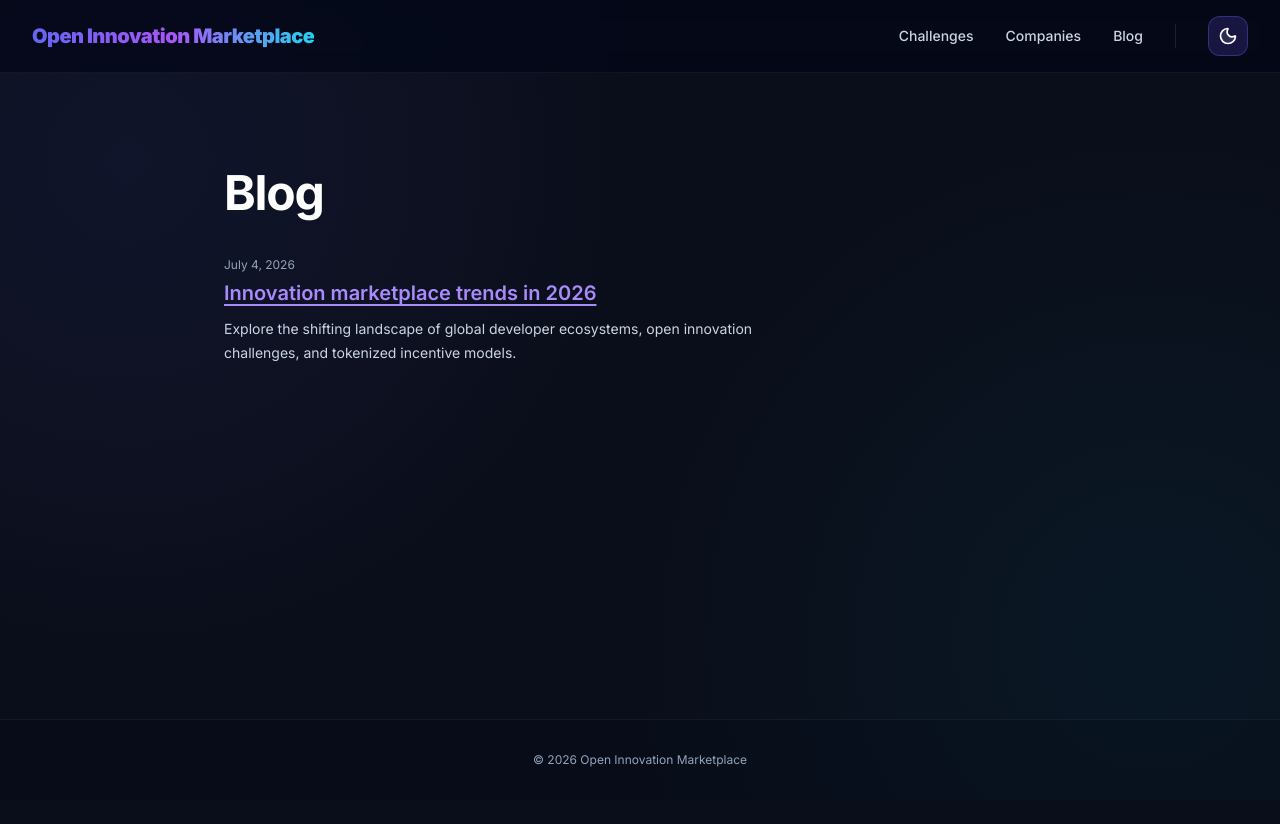
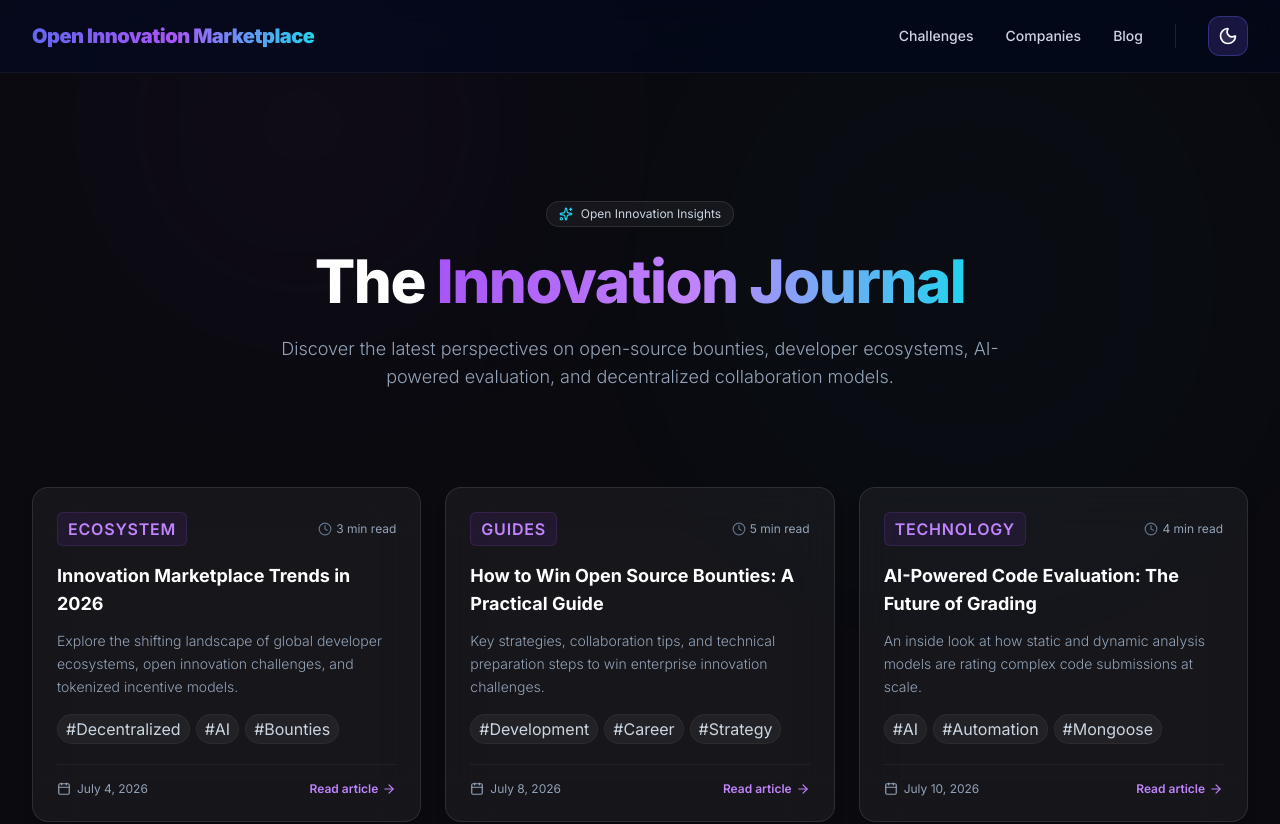
Before and after one commit to shivamrokade6411/Open-Innovation-Marketplace, a Next.js app in the folder apps/frontend/: page /blog in a window 1280 px wide. Shown: the top 824 px of the page. Before the commit the page ends 800 px from the top, so only its background shows below. Built offline with nearby package versions, Linux system fonts and the light colour scheme.

Commit message:
Update project

```diff
--- a/apps/frontend/src/app/(public)/blog/[slug]/page.tsx
+++ b/apps/frontend/src/app/(public)/blog/[slug]/page.tsx
@@ -1,28 +1,58 @@
 /*
- * Purpose: Dynamic blog article page.
+ * Purpose: Beautifully redesigned dynamic blog article page with background glows and detailed content.
  * Author: Antigravity Pair Programmer
- * Date: 2026-07-04
+ * Date: 2026-07-10
  */
 
 import Link from 'next/link';
 import { notFound } from 'next/navigation';
-import { ArrowLeft } from 'lucide-react';
+import { ArrowLeft, Clock, Calendar, Sparkles } from 'lucide-react';
 
 interface PostDetails {
   title: string;
   date: string;
+  readTime: string;
+  category: string;
   content: string[];
+  tags: string[];
 }
 
 const ARTICLE_DB: Record<string, PostDetails> = {
   'innovation-marketplace-trends': {
-    title: 'Innovation marketplace trends in 2026',
+    title: 'Innovation Marketplace Trends in 2026',
     date: 'July 4, 2026',
+    readTime: '3 min read',
+    category: 'Ecosystem',
     content: [
       'In 2026, the landscape of open innovation is shifting from static corporate hackathons toward continuous, decentralized developers bounty platforms. Traditional organizations are increasingly leveraging open source bounty networks to solve complex cryptography, AI fine-tuning, and hardware integration challenges.',
       'We are seeing three major trends driving this shift: the rise of specialized AI agent evaluation platforms, micro-bounties for quick bug fixes, and long-term research grants distributed automatically via smart contract escrow accounts.',
       'By utilizing these modern marketplaces, companies reduce time-to-market by up to 40% while engaging with a global, verified network of technical experts.'
-    ]
+    ],
+    tags: ['Decentralized', 'AI', 'Bounties']
+  },
+  'how-to-win-open-source-bounties': {
+    title: 'How to Win Open Source Bounties: A Practical Guide',
+    date: 'July 8, 2026',
+    readTime: '5 min read',
+    category: 'Guides',
+    content: [
+      'Winning open-source bounties requires more than just technical ability. It is about understanding the core objectives of the sponsoring company, maintaining clear communication with maintainers, and structuring your submission so it can be reviewed quickly.',
+      'First, start by dissecting the requirements. Sponsoring companies look for solutions that integrate seamlessly with their existing architecture. Review their codebase first, align with their style guides, and comment on the challenge page to clarify requirements early.',
+      'Second, collaborate when needed. Many challenges allow teams. Combining strengths—for example, pairing a frontend engineer with a backend developer—significantly increases your chance of scoring higher. Always submit clean code, verify your types, and attach a walkthrough video explaining your architecture.'
+    ],
+    tags: ['Development', 'Career', 'Strategy']
+  },
+  'ai-powered-code-evaluation': {
+    title: 'AI-Powered Code Evaluation: The Future of Grading',
+    date: 'July 10, 2026',
+    readTime: '4 min read',
+    category: 'Technology',
+    content: [
+      'As the scale of developer platforms grows, manual code evaluation becomes a bottleneck. In 2026, marketplaces are turning to automated AI grading systems to instantly score, benchmark, and review submissions.',
+      'These systems do not just check if a solution runs; they evaluate architectural patterns, check for security vulnerabilities, calculate plagiarism ratings, and measure efficiency. For example, LLM agents analyze code quality, security compliance, and uniqueness scores on a scale of 0 to 100.',
+      'This automation ensures that innovators receive objective feedback within minutes, and allows companies to instantly surface the highest-quality solutions from thousands of entries without spending weeks filtering submissions.'
+    ],
+    tags: ['AI', 'Automation', 'Mongoose']
   }
 };
 
@@ -40,27 +70,66 @@ export default function BlogPostPage({ params }: PageProps): JSX.Element {
   }
 
   return (
-    <article className="mx-auto max-w-4xl px-6 py-16 sm:py-24 lg:px-8">
-      <div className="max-w-2xl">
+    <div className="min-h-screen bg-[#0a0a0f] text-white selection:bg-purple-500 selection:text-white overflow-hidden pb-24">
+      {/* Decorative Gradients */}
+      <div className="absolute top-0 left-1/2 -translate-x-1/2 w-full max-w-5xl h-[450px] pointer-events-none opacity-20">
+        <div className="absolute top-[-5%] left-[20%] w-[350px] h-[350px] rounded-full bg-purple-600/30 blur-[120px]" />
+        <div className="absolute top-[10%] left-[50%] w-[300px] h-[300px] rounded-full bg-cyan-500/20 blur-[110px]" />
+      </div>
+
+      <main className="max-w-4xl mx-auto px-6 md:px-8 pt-20 relative">
+        {/* Back navigation */}
         <Link
           href="/blog"
-          className="inline-flex items-center gap-x-2 text-sm text-slate-500 hover:text-slate-800 dark:text-slate-400 dark:hover:text-white mb-8 transition-colors"
+          className="inline-flex items-center gap-x-2 text-sm text-slate-400 hover:text-purple-400 mb-10 transition-colors duration-200 group"
         >
-          <ArrowLeft className="h-4 w-4" />
-          Back to blog
+          <ArrowLeft className="h-4 w-4 transform group-hover:-translate-x-1 transition-transform" />
+          Back to journal
         </Link>
-        <time dateTime="2026-07-04" className="block text-xs text-slate-500 dark:text-slate-400 mb-2">
-          {post.date}
-        </time>
-        <h1 className="text-4xl font-bold tracking-tight text-slate-900 dark:text-white sm:text-5xl">
+
+        <article className="max-w-3xl">
+          {/* Post Category & Read Time */}
+          <div className="flex items-center gap-4 text-xs mb-6">
+            <span className="text-2xs font-semibold uppercase tracking-wider px-2.5 py-1 rounded-md bg-purple-600/10 text-purple-400 border border-purple-500/15">
+              {post.category}
+            </span>
+            <div className="flex items-center gap-1 text-slate-400">
+              <Clock className="h-3.5 w-3.5" />
+              <span>{post.readTime}</span>
+            </div>
+            <div className="flex items-center gap-1 text-slate-400">
+              <Calendar className="h-3.5 w-3.5" />
+              <span>{post.date}</span>
+            </div>
+          </div>
+
+          {/* Post Title */}
+          <h1 className="text-4xl md:text-5xl font-extrabold tracking-tight leading-tight text-white mb-8">
             {post.title}
           </h1>
-        <div className="mt-10 space-y-6 text-base leading-7 text-slate-700 dark:text-slate-300">
+
+          {/* Post Content */}
+          <div className="mt-8 space-y-6 text-base leading-relaxed text-slate-300 font-light">
             {post.content.map((para, index) => (
               <p key={index}>{para}</p>
             ))}
           </div>
+
+          {/* Post Tags */}
+          <div className="mt-12 pt-8 border-t border-white/5">
+            <div className="flex flex-wrap gap-2">
+              {post.tags.map((tag) => (
+                <span
+                  key={tag}
+                  className="text-xs px-3 py-1 rounded-full bg-white/5 text-slate-300 border border-white/5 hover:border-purple-500/25 transition-colors cursor-default"
+                >
+                  #{tag}
+                </span>
+              ))}
+            </div>
           </div>
         </article>
+      </main>
+    </div>
   );
 }
--- a/apps/frontend/src/app/(public)/blog/page.tsx
+++ b/apps/frontend/src/app/(public)/blog/page.tsx
@@ -1,11 +1,12 @@
 /*
- * Purpose: Blog page displaying list of posts.
+ * Purpose: Beautifully redesigned Blog page with gradient hero headers and background glow.
  * Author: Antigravity Pair Programmer
- * Date: 2026-07-04
+ * Date: 2026-07-10
  */
 
 import type { Metadata } from 'next';
 import { BlogList } from '../../../components/blog/BlogList';
+import { Sparkles } from 'lucide-react';
 
 export const metadata: Metadata = {
   title: 'Blog - Open Innovation Marketplace',
@@ -14,15 +15,43 @@ export const metadata: Metadata = {
 
 export default function BlogPage(): JSX.Element {
   return (
-    <div className="mx-auto max-w-4xl px-6 py-16 sm:py-24 lg:px-8">
-      <div className="max-w-2xl">
-        <h1 className="text-4xl font-bold tracking-tight text-slate-900 dark:text-white sm:text-5xl">
-          Blog
-        </h1>
-        <div className="mt-10">
+    <div className="min-h-screen bg-[#0a0a0f] text-white selection:bg-purple-500 selection:text-white overflow-hidden pb-24">
+      {/* Decorative Gradients */}
+      <div className="absolute top-0 left-1/2 -translate-x-1/2 w-full max-w-7xl h-[500px] pointer-events-none opacity-30">
+        <div className="absolute top-[-10%] left-[10%] w-[350px] h-[350px] rounded-full bg-purple-600/20 blur-[130px]" />
+        <div className="absolute top-[15%] left-[60%] w-[400px] h-[400px] rounded-full bg-cyan-500/15 blur-[140px]" />
+      </div>
+
+      <main className="max-w-7xl mx-auto px-6 md:px-8 pt-20">
+
+        {/* HEADER SECTION */}
+        <section className="relative pt-12 pb-16 flex flex-col items-center text-center max-w-3xl mx-auto">
+          {/* Badge */}
+          <div className="inline-flex items-center gap-2 px-3 py-1 rounded-full bg-white/5 border border-white/10 text-xs text-slate-300 mb-6 backdrop-blur-sm">
+            <Sparkles className="h-3.5 w-3.5 text-cyan-400" />
+            <span>Open Innovation Insights</span>
+          </div>
+
+          {/* Heading */}
+          <h1 className="text-4xl md:text-6xl font-extrabold tracking-tight leading-tight text-white">
+            The{' '}
+            <span className="bg-gradient-to-r from-purple-500 via-purple-400 to-cyan-400 bg-clip-text text-transparent">
+              Innovation Journal
+            </span>
+          </h1>
+
+          {/* Subtitle */}
+          <p className="mt-6 text-base md:text-lg text-slate-400 font-light leading-relaxed">
+            Discover the latest perspectives on open-source bounties, developer ecosystems, AI-powered evaluation, and decentralized collaboration models.
+          </p>
+        </section>
+
+        {/* BLOG LIST SECTION */}
+        <section className="mt-8">
           <BlogList />
-        </div>
-      </div>
+        </section>
+
+      </main>
     </div>
   );
 }
--- a/apps/frontend/src/components/blog/BlogList.tsx
+++ b/apps/frontend/src/components/blog/BlogList.tsx
@@ -1,55 +1,105 @@
 /*
- * Purpose: Component for rendering a list of blog posts.
+ * Purpose: Component for rendering a premium grid list of blog posts.
  * Author: Antigravity Pair Programmer
- * Date: 2026-07-04
+ * Date: 2026-07-10
  */
 
 import Link from 'next/link';
+import { Card } from '../ui/Card';
+import { Calendar, Clock, ArrowRight } from 'lucide-react';
 
 export interface BlogPost {
   slug: string;
   title: string;
   excerpt?: string;
   date?: string;
+  readTime?: string;
+  category?: string;
+  tags?: string[];
 }
 
 const posts: BlogPost[] = [
   {
     slug: 'innovation-marketplace-trends',
-    title: 'Innovation marketplace trends in 2026',
+    title: 'Innovation Marketplace Trends in 2026',
     excerpt: 'Explore the shifting landscape of global developer ecosystems, open innovation challenges, and tokenized incentive models.',
-    date: 'July 4, 2026'
+    date: 'July 4, 2026',
+    readTime: '3 min read',
+    category: 'Ecosystem',
+    tags: ['Decentralized', 'AI', 'Bounties']
+  },
+  {
+    slug: 'how-to-win-open-source-bounties',
+    title: 'How to Win Open Source Bounties: A Practical Guide',
+    excerpt: 'Key strategies, collaboration tips, and technical preparation steps to win enterprise innovation challenges.',
+    date: 'July 8, 2026',
+    readTime: '5 min read',
+    category: 'Guides',
+    tags: ['Development', 'Career', 'Strategy']
+  },
+  {
+    slug: 'ai-powered-code-evaluation',
+    title: 'AI-Powered Code Evaluation: The Future of Grading',
+    excerpt: 'An inside look at how static and dynamic analysis models are rating complex code submissions at scale.',
+    date: 'July 10, 2026',
+    readTime: '4 min read',
+    category: 'Technology',
+    tags: ['AI', 'Automation', 'Mongoose']
   }
 ];
 
 export function BlogList(): JSX.Element {
   return (
-    <div className="space-y-8">
+    <div className="grid gap-6 md:grid-cols-2 lg:grid-cols-3 w-full">
       {posts.map((post) => (
-        <article key={post.slug} className="flex flex-col items-start justify-between border-b border-slate-200/50 pb-6 dark:border-white/5 last:border-b-0">
-          <div className="max-w-xl">
-            {post.date && (
-              <div className="flex items-center gap-x-4 text-xs text-slate-500 dark:text-slate-400 mb-2">
-                <time dateTime="2026-07-04">{post.date}</time>
+        <Link key={post.slug} href={`/blog/${post.slug}`} className="group flex h-full">
+          <Card
+            variant="glass"
+            hover
+            className="flex flex-col h-full bg-white/[0.02] border-white/5 hover:border-purple-500/20 transition-all duration-300 cursor-pointer p-6"
+          >
+            {/* Post Header Meta */}
+            <div className="flex items-center justify-between mb-4">
+              <span className="text-2xs font-semibold uppercase tracking-wider px-2.5 py-1 rounded-md bg-purple-600/10 text-purple-400 border border-purple-500/15">
+                {post.category}
+              </span>
+              <div className="flex items-center gap-1 text-slate-500 dark:text-slate-400 text-xs">
+                <Clock className="h-3.5 w-3.5 text-slate-500" />
+                <span>{post.readTime}</span>
               </div>
-            )}
-            <div className="relative">
-              <h3 className="text-xl font-semibold leading-6">
-                <Link
-                  href={`/blog/${post.slug}`}
-                  className="text-violet-500 dark:text-violet-400 hover:text-violet-600 dark:hover:text-violet-300 underline underline-offset-4 transition-colors"
-                >
-                  {post.title}
-                </Link>
-              </h3>
-              {post.excerpt && (
-                <p className="mt-3 text-sm leading-6 text-slate-600 dark:text-slate-300 line-clamp-3">
-                  {post.excerpt}
-                </p>
-              )}
             </div>
-          </div>
-        </article>
+
+            {/* Post Title */}
+            <h3 className="text-lg font-bold text-white mb-3 group-hover:text-purple-400 transition-colors duration-200 line-clamp-2">
+              {post.title}
+            </h3>
+
+            {/* Post Excerpt */}
+            <p className="text-sm text-slate-400 font-light leading-relaxed flex-grow line-clamp-3">
+              {post.excerpt}
+            </p>
+
+            {/* Post Tags */}
+            <div className="mt-4 flex flex-wrap gap-1.5">
+              {post.tags?.map((tag) => (
+                <span key={tag} className="text-3xs px-2 py-0.5 rounded-full bg-white/5 text-slate-300 border border-white/5">
+                  #{tag}
+                </span>
+              ))}
+            </div>
+
+            {/* Divider */}
+            <div className="mt-5 pt-4 border-t border-white/5 flex items-center justify-between">
+              <div className="flex items-center gap-1.5 text-xs text-slate-500 dark:text-slate-400">
+                <Calendar className="h-3.5 w-3.5" />
+                <span>{post.date}</span>
+              </div>
+              <span className="inline-flex items-center text-xs font-semibold text-purple-400 group-hover:translate-x-1 transition-transform duration-200">
+                Read article <ArrowRight className="ml-1 h-3.5 w-3.5" />
+              </span>
+            </div>
+          </Card>
+        </Link>
       ))}
     </div>
   );
```
Lines whose indentation alone changed are shown as unchanged.
